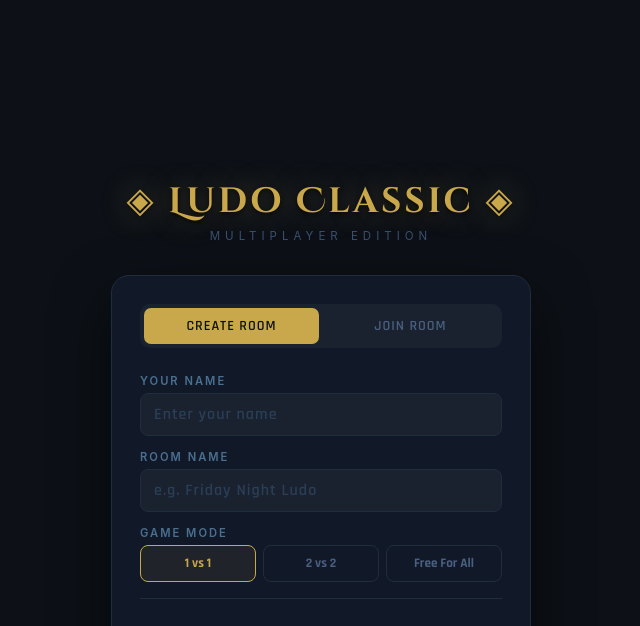
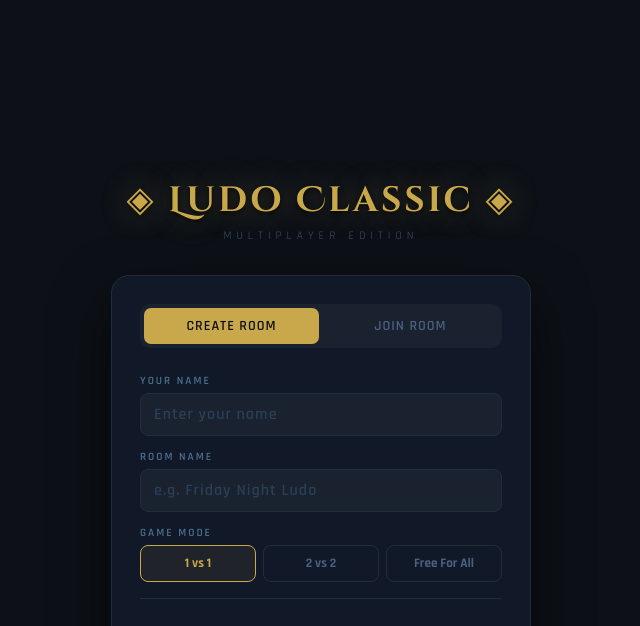
Before and after one commit to ludo-classic/ludo-classic.github.io, a Jekyll site: the page built from index.html, in a window 1280 px wide. Shown: the part 100-726 px from the top of the page, without its empty margins (319-959 px from the left). Built offline with Jekyll 4.4.1, drawn with Linux system fonts in a browser that asks for light colours; comment, search, counter and statistics services are not loaded.

Commit message:
Update default.html

```diff
--- a/_layouts/default.html
+++ b/_layouts/default.html
@@ -15,7 +15,7 @@
 
 <style>
     body {
-      font-family: -apple-system, BlinkMacSystemFont, "Segoe UI", Roboto, Helvetica, Arial, sans-serif;
+      font-family:'Rajdhani',sans-serif;overflow-x:hidden;
     }
 </style>
 
```
